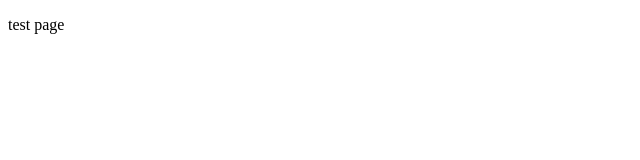
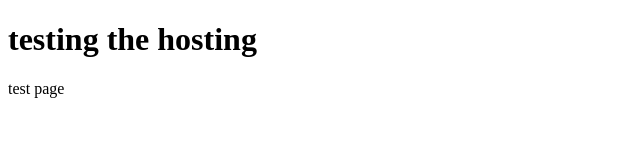
Before and after one commit to InnovativeProjects/testing.github.io, a plain HTML site: page index.html in a window 1280 px wide. Shown: the whole page, without its empty margins (0-640 px from the left). Drawn offline with Linux system fonts and the light colour scheme.

Commit message:
Update index.html

```diff
--- a/index.html
+++ b/index.html
@@ -6,6 +6,7 @@
     <title>Document</title>
 </head>
 <body>
+    <h1>testing the hosting</h1>
     <p>test page</p>
 </body>
 </html>
```
